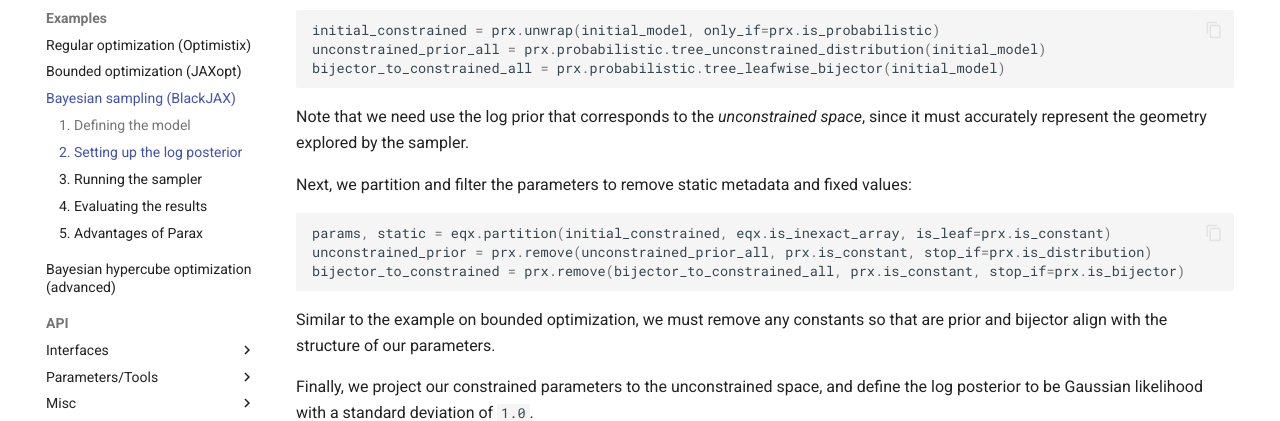
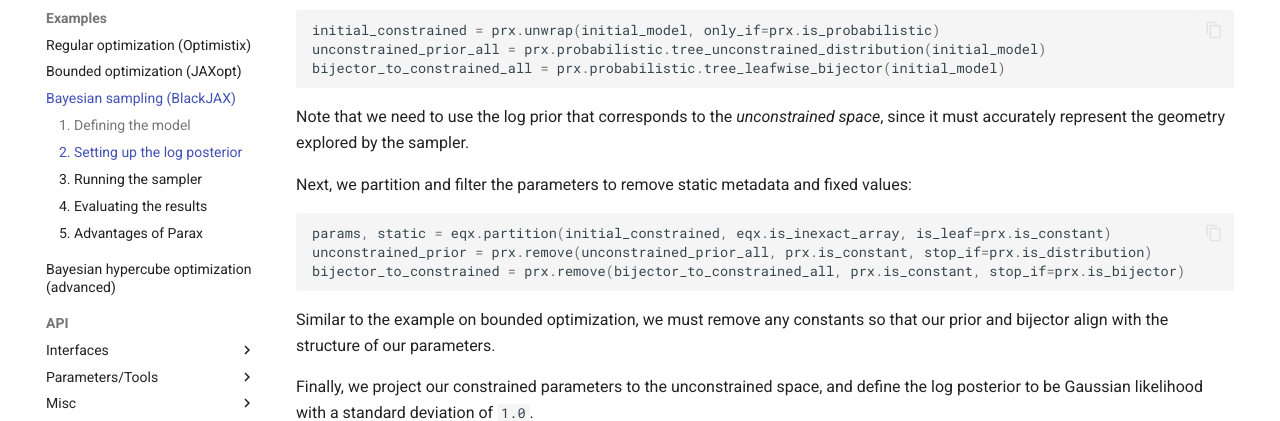
Before and after one commit to gvcallen/parax, an MkDocs documentation site: the page built from docs/examples/bayesian_sampling_blackjax.md, in a window 1280 px wide and 900 px high, scrolled down 742 px. Shown: the part 153-574 px from the top of the window. Built offline with MkDocs 1.6.1 and Material for MkDocs 9.7.7, drawn with Linux system fonts in a browser that asks for light colours; comment, search, counter and statistics services are not loaded; some of the changed text lies outside the part shown.

Commit message:
Fix typos in docs

````diff
--- a/docs/examples/bayesian_sampling_blackjax.md
+++ b/docs/examples/bayesian_sampling_blackjax.md
@@ -36,7 +36,7 @@ unconstrained_prior_all = prx.probabilistic.tree_unconstrained_distribution(init
 bijector_to_constrained_all = prx.probabilistic.tree_leafwise_bijector(initial_model)
 ```
 
-Note that we need use the log prior that corresponds to the *unconstrained space*, since it must accurately represent the geometry explored by the sampler.
+Note that we need to use the log prior that corresponds to the *unconstrained space*, since it must accurately represent the geometry explored by the sampler.
 
 Next, we partition and filter the parameters to remove static metadata and fixed values:
 
@@ -47,7 +47,7 @@ unconstrained_prior = prx.remove(unconstrained_prior_all, prx.is_constant, stop_
 bijector_to_constrained = prx.remove(bijector_to_constrained_all, prx.is_constant, stop_if=prx.is_bijector)
 ```
 
-Similar to the example on bounded optimization, we must remove any constants so that are prior and bijector align with the structure of our parameters.
+Similar to the example on bounded optimization, we must remove any constants so that our prior and bijector align with the structure of our parameters.
 
 Finally, we project our constrained parameters to the unconstrained space, and define the log posterior to be Gaussian likelihood with a standard deviation of `1.0`.
 <!-- pytest-codeblocks:cont -->
````
Also changed, not shown: other parts of docs/examples/bayesian_sampling_blackjax.md (+1 -1 lines).
